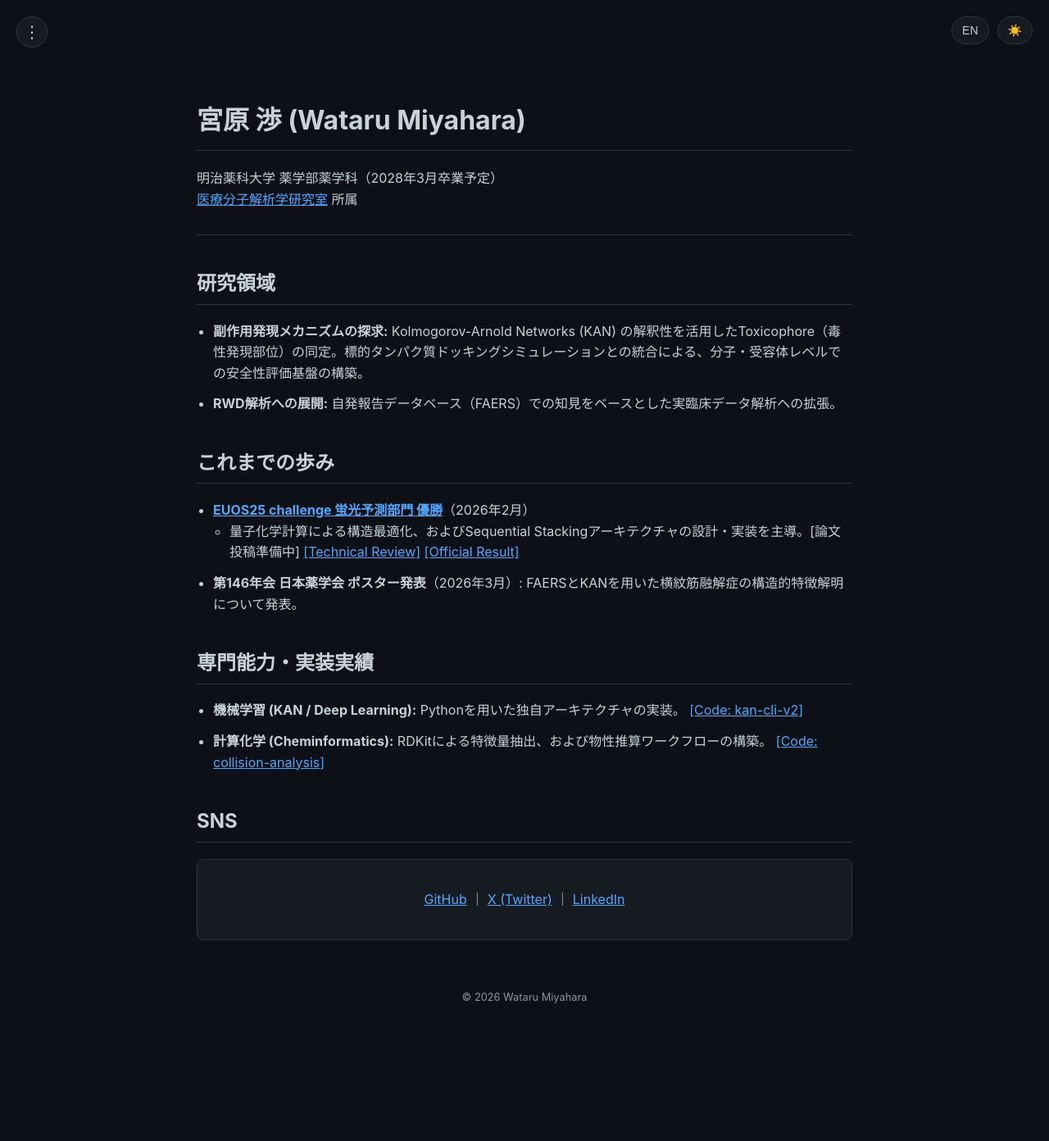
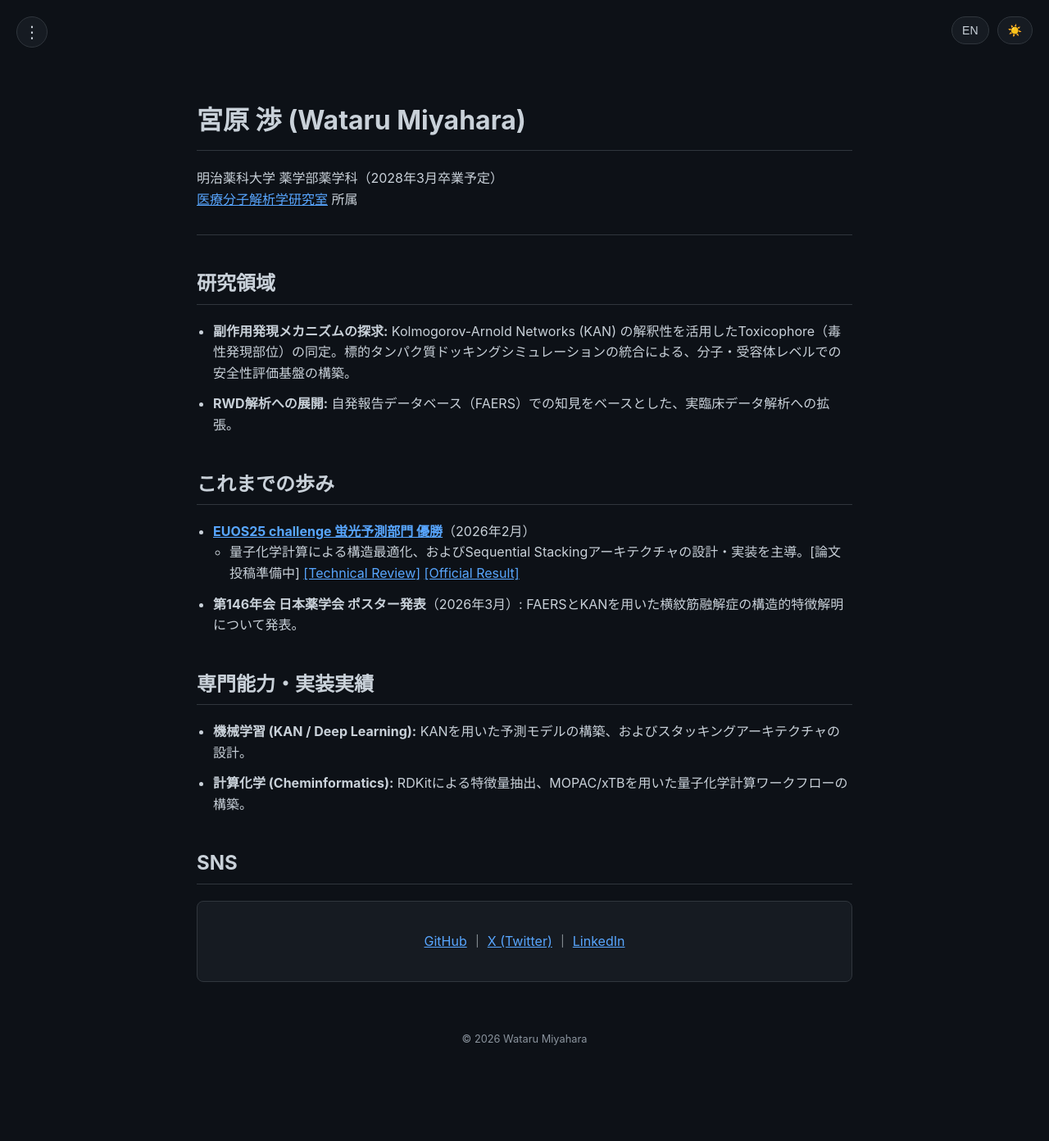
Before and after one commit to 377H-Miru/377H-Miru.github.io, a Jekyll site: the page built from index.md, in a window 1280 px wide. Shown: the whole page at 82% size. Built offline with Jekyll 4.4.1, drawn with Linux system fonts in a browser that asks for light colours; before the commit the page ends 1341 px from its top, so only the background shows below that.

Commit message:
Correct credibility error: remove links to private repositories and consolidate evidence into technical blog posts and official news

```diff
--- a/index.md
+++ b/index.md
@@ -13,8 +13,8 @@ title: Home
 ---
 
 ## 研究領域
-- **副作用発現メカニズムの探求:** Kolmogorov-Arnold Networks (KAN) の解釈性を活用したToxicophore（毒性発現部位）の同定。標的タンパク質ドッキングシミュレーションとの統合による、分子・受容体レベルでの安全性評価基盤の構築。
-- **RWD解析への展開:** 自発報告データベース（FAERS）での知見をベースとした実臨床データ解析への拡張。
+- **副作用発現メカニズムの探求:** Kolmogorov-Arnold Networks (KAN) の解釈性を活用したToxicophore（毒性発現部位）の同定。標的タンパク質ドッキングシミュレーションの統合による、分子・受容体レベルでの安全性評価基盤の構築。
+- **RWD解析への展開:** 自発報告データベース（FAERS）での知見をベースとした、実臨床データ解析への拡張。
 
 ## これまでの歩み
 - **[EUOS25 challenge 蛍光予測部門 優勝](https://ochem.eu/static/challenge2025.do){:target="_blank"}**（2026年2月）
@@ -22,8 +22,8 @@ title: Home
 - **第146年会 日本薬学会 ポスター発表**（2026年3月）: FAERSとKANを用いた横紋筋融解症の構造的特徴解明について発表。
 
 ## 専門能力・実装実績
-- **機械学習 (KAN / Deep Learning):** Pythonを用いた独自アーキテクチャの実装。 [[Code: kan-cli-v2]](https://github.com/377H-Miru/kan_cli_v2)
-- **計算化学 (Cheminformatics):** RDKitによる特徴量抽出、および物性推算ワークフローの構築。 [[Code: collision-analysis]](https://github.com/377H-Miru/exhaustive_collision_analysis)
+- **機械学習 (KAN / Deep Learning):** KANを用いた予測モデルの構築、およびスタッキングアーキテクチャの設計。
+- **計算化学 (Cheminformatics):** RDKitによる特徴量抽出、MOPAC/xTBを用いた量子化学計算ワークフローの構築。
 
 <h2 id="sns">SNS</h2>
 <div class="contact-box" markdown="1">
@@ -53,8 +53,8 @@ Affiliation: [Laboratory of Medical Molecule Analysis](https://u-lab.my-pharm.ac
 - **The 146th Annual Meeting of the Pharmaceutical Society of Japan:** Presented a poster on structural elucidation of rhabdomyolysis using FAERS and KAN (March 2026).
 
 ## Skills & Implementation
-- **Machine Learning (KAN / Deep Learning):** Implementation of custom architectures via Python. [[Code: kan-cli-v2]](https://github.com/377H-Miru/kan_cli_v2)
-- **CompChem:** Feature extraction via RDKit and biophysical property estimation workflows. [[Code: collision-analysis]](https://github.com/377H-Miru/exhaustive_collision_analysis)
+- **Machine Learning (KAN / Deep Learning):** Construction of KAN-based predictive models and design of stacking architectures.
+- **CompChem:** Feature extraction via RDKit and biophysical property estimation using MOPAC/xTB.
 
 <h2 id="sns">SNS</h2>
 <div class="contact-box" markdown="1">
```
